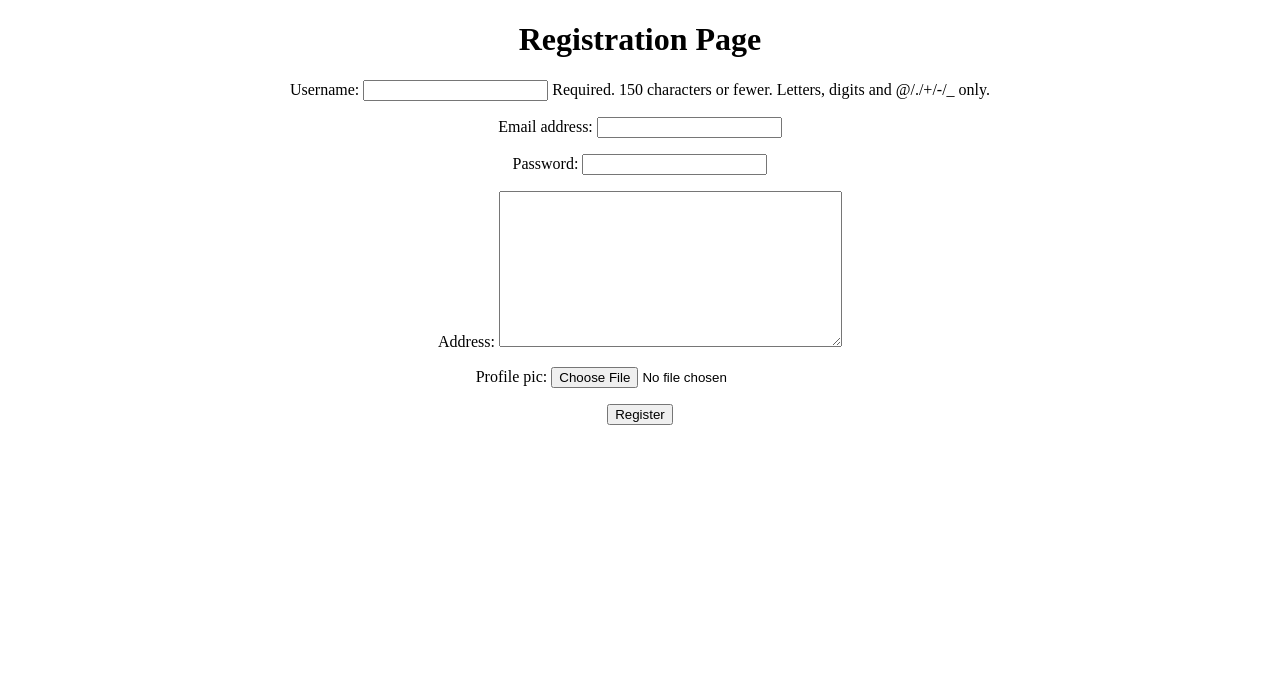
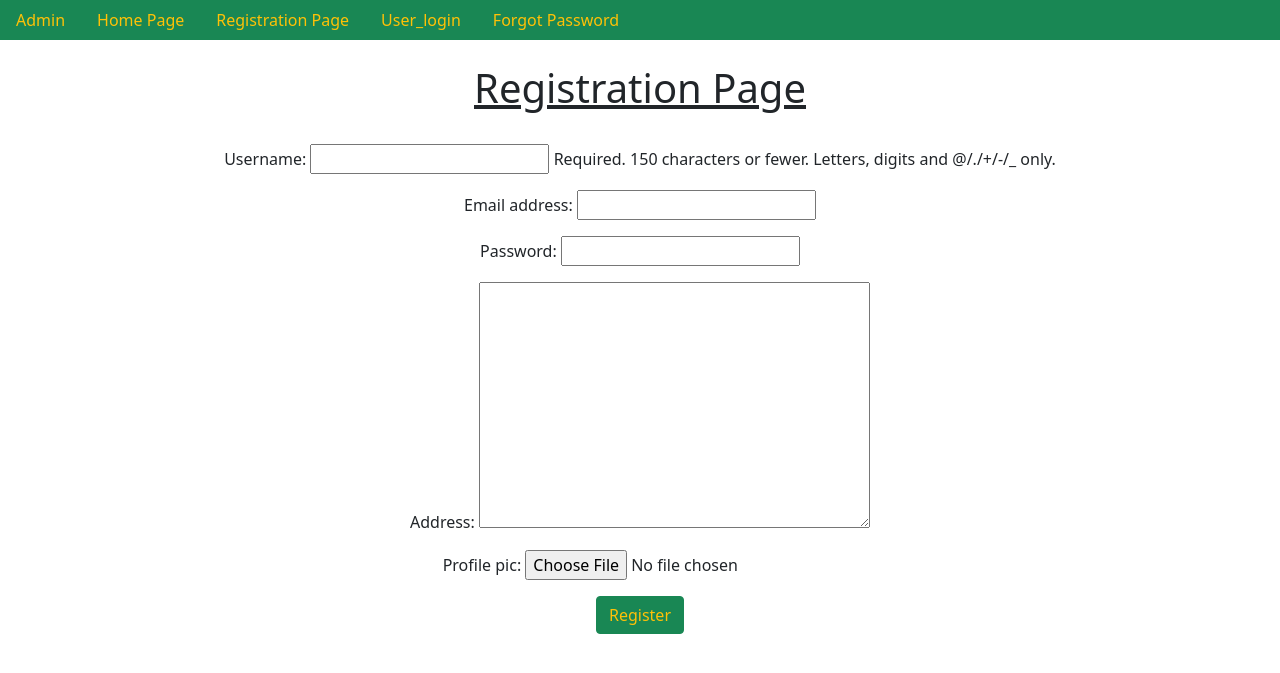
Before and after one commit to Manikanndan/Django-Project25-UserRegistrationwitEmail, a Django app: page /fun_register/ in a window 1280 px wide. Shown: the top 673 px of the page. Run offline with Django 3.2, Linux system fonts and the light colour scheme.

Commit message:
first commit

```diff
--- a/app/views.py
+++ b/app/views.py
@@ -3,6 +3,11 @@ from django.shortcuts import render
 from django.core.mail import send_mail,send_mass_mail
 # Create your views here.
 from app.forms import *
+from app.models import *
+from django.http import HttpResponseRedirect
+from django.urls import reverse
+from django.contrib.auth import authenticate,login,logout
+from django.contrib.auth.decorators import login_required
 
 def fun_register(request):
     userform=UserForm()
@@ -26,3 +31,65 @@ def fun_register(request):
 
     d={'uf':userform,'pf':profileform}
     return render(request,'register.html',d)
+
+def fun_home(request):
+    if request.session.get('username'):
+        username=request.session.get('username')
+        return render(request,'home.html',context={'username':username})
+    return render(request,'home.html')
+
+def fun_login(request):
+    if request.method=='POST':
+        un=request.POST['username']
+        pw=request.POST['password']
+        user=authenticate(username=un,password=pw)
+        if user and user.is_active:
+            login(request,user)
+            request.session['username']=un
+            return HttpResponseRedirect(reverse('fun_home'))
+        else:
+            return HttpResponse('please enter correct user details')
+
+    return render(request,'user_login.html')
+
+@login_required
+def fun_logout(request):
+    logout(request)
+    return HttpResponseRedirect(reverse('fun_home'))
+
+@login_required
+def fun_profile(request):
+    username=request.session.get('username')
+    user=User.objects.get(username=username)
+    profile=Profile.objects.get(user=user)
+    d={'user':user,'profile':profile}
+    return render(request,'profile.html',d)
+
+@login_required
+def fun_changepassword(request):
+    if request.method=='POST':
+        username=request.session['username']
+        #oldpw=request.POST['oldpw']
+        newpw=request.POST['newpw']
+        user=User.objects.filter(username=username)
+        #user1=User.objects.get(password=oldpw)
+        if user:
+            user.set_password(newpw)
+            user.save()
+            return HttpResponse('Password Changed SuccessFull')
+        else:
+            return HttpResponse('Please provide correct password')
+    return render(request,'changepassword.html')
+
+def fun_forgotpassword(request):
+    if request.method=='POST':
+        email=request.POST['email']
+        pw=request.POST['newpw']
+        user=User.objects.filter(email=email)
+        if user:
+            user[0].set_password(pw)
+            user[0].save()
+            return HttpResponse('Password Reset Done Successfully')
+        else:
+            return HttpResponse('Please provide correct details')
+    return render(request,'forgotpassword.html')
--- a/project25/urls.py
+++ b/project25/urls.py
@@ -23,4 +23,10 @@ from django.conf.urls.static import static
 urlpatterns = [
     path('admin/', admin.site.urls),
     path('fun_register/',fun_register,name='fun_register'),
+    path('fun_home/',fun_home,name='fun_home'),
+    path('fun_login/',fun_login,name='fun_login'),
+    path('fun_logout/',fun_logout,name='fun_logout'),
+    path('fun_profile/',fun_profile,name='fun_profile'),
+    path('fun_changepassword/',fun_changepassword,name='fun_changepassword'),
+    path('fun_forgotpassword/',fun_forgotpassword,name='fun_forgotpassword'),
 ]+ static(settings.MEDIA_URL, document_root=settings.MEDIA_ROOT)
--- /dev/null
+++ b/templates/master.html
@@ -0,0 +1,35 @@
+<!DOCTYPE html>
+<html lang="en">
+<head>
+    <meta charset="UTF-8">
+    <meta http-equiv="X-UA-Compatible" content="IE=edge">
+    <meta name="viewport" content="width=device-width, initial-scale=1.0">
+
+    <link href="https://cdn.jsdelivr.net/npm/bootstrap@5.1.1/dist/css/bootstrap.min.css" rel="stylesheet" integrity="sha384-F3w7mX95PdgyTmZZMECAngseQB83DfGTowi0iMjiWaeVhAn4FJkqJByhZMI3AhiU" crossorigin="anonymous">
+    {% block title %}
+        <title>Master Page</title>
+    {% endblock %}
+</head>
+<body>
+    <nav class="nav bg-success">
+        <a class='nav-link text-warning' href="{% url 'admin:index' %}">Admin</a>
+        <a class='nav-link text-warning' href="{% url 'fun_home' %}">Home Page</a>
+        <a class='nav-link text-warning' href="{% url 'fun_register' %}">Registration Page</a>
+
+        {% if user.is_authenticated %}
+        <a class='nav-link text-warning' href="{% url 'fun_profile' %}">User_Profile</a>
+        <a class='nav-link text-warning' href="{% url 'fun_logout' %}">User_logout</a>
+        <a class='nav-link text-warning' href="{% url 'fun_changepassword' %}">Change Password</a>
+
+        {% else %}
+        <a class='nav-link text-warning' href="{% url 'fun_login' %}">User_login</a>
+        <a class='nav-link text-warning' href="{% url 'fun_forgotpassword' %}">Forgot Password</a>
+        {% endif %}
+    </nav>
+
+    {% block body_block %}
+    {% endblock %}
+
+    <script src="https://cdn.jsdelivr.net/npm/bootstrap@5.1.1/dist/js/bootstrap.bundle.min.js" integrity="sha384-/bQdsTh/da6pkI1MST/rWKFNjaCP5gBSY4sEBT38Q/9RBh9AH40zEOg7Hlq2THRZ" crossorigin="anonymous"></script>
+</body>
+</html>
--- a/templates/register.html
+++ b/templates/register.html
@@ -1,22 +1,24 @@
-<!DOCTYPE html>
-<html lang="en">
-<head>
-    <meta charset="UTF-8">
-    <meta http-equiv="X-UA-Compatible" content="IE=edge">
-    <meta name="viewport" content="width=device-width, initial-scale=1.0">
-    <title>Document</title>
-</head>
-<body>
+{% extends 'master.html' %}
+
+{% block title %}
+    <title>Registration Page</title>
+{% endblock %}
+
+{% block body_block %}
     <center>
-        <h1>Registration Page</h1>
-        <form method="POST" enctype="multipart/form-data">
-            {% csrf_token %}
+        <div class='container'>
+            <div class="jumbotron">
+                <br>
+                <h1><u>Registration Page</u></h1><br>
+                <form method="POST" enctype="multipart/form-data">
+                    {% csrf_token %}
 
-                {{uf.as_p}}
-                {{pf.as_p}}
+                        {{uf.as_p}}
+                        {{pf.as_p}}
 
-            <input type="submit" value="Register">
-        </form>
+                    <input type="submit" class="btn btn-success btn-md text-warning" value="Register">
+                </form>
+            </div>
+        </div>
     </center>
-</body>
-</html>
+{% endblock %}
```
Also changed, not shown: templates/changepassword.html (added, +23 -0 lines), templates/forgotpassword.html (added, +25 -0 lines), templates/home.html (added, +23 -0 lines), templates/profile.html (added, +19 -0 lines), templates/user_login.html (added, +23 -0 lines), db.sqlite3, media/profile_pic/20191103_161321.jpg (added).
